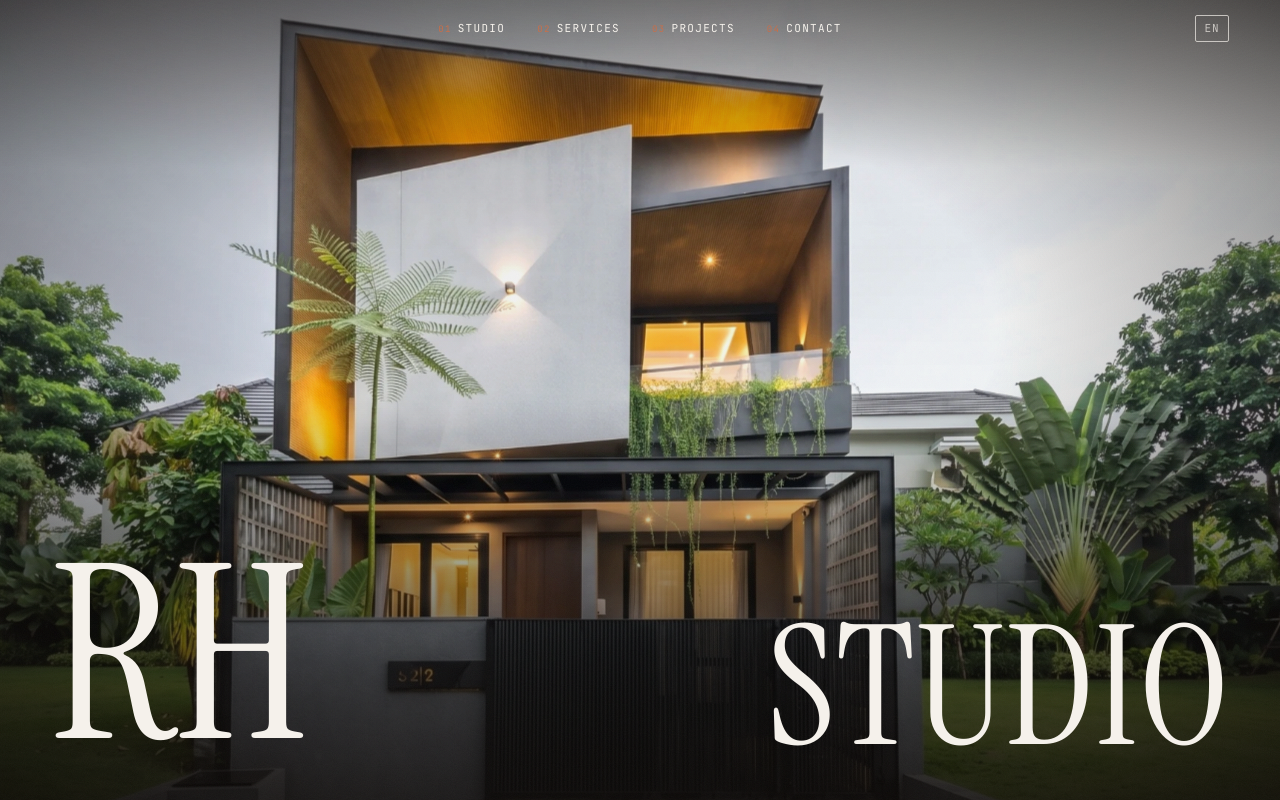
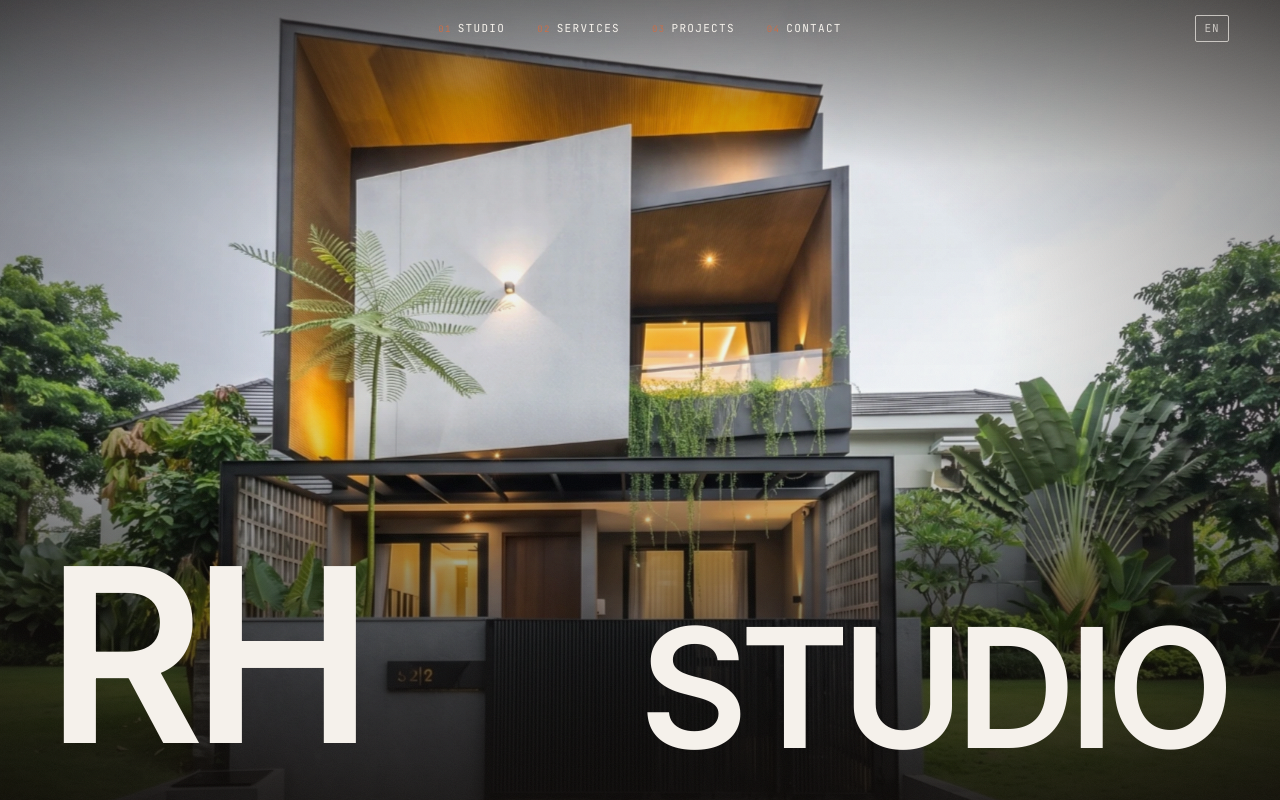
Before and after one commit to elvanrafif/RH-LANDING, a React (Vite) app: page / in a window 1280 px wide. Shown: the top 800 px of the page. Built offline with nearby package versions, Linux system fonts and the light colour scheme; no server answers.

Commit message:
fix(footer): ensure big RH STUDIO text is visible with Inter Tight and fix desktop measurement collapse

```diff
--- a/src/features/hero/TextOverlay.css
+++ b/src/features/hero/TextOverlay.css
@@ -58,19 +58,20 @@
 .h2__row {
   display: flex;
   align-items: baseline;
-  font-family: var(--font-display);
+  font-family: var(--font-sans);
+  font-weight: 600;
   color: #F5F1EB;
   line-height: .88;
 }
 .h2__row--rh {
   font-size: clamp(100px, 19vw, 290px);
-  letter-spacing: -0.03em;
+  letter-spacing: -0.04em;
   gap: 6px;
 }
 .h2__row--studio {
   font-size: clamp(56px, 13vw, 196px);
   font-style: normal;
-  letter-spacing: 0;
+  letter-spacing: -0.02em;
   justify-content: space-between;
 }
 
--- a/src/features/layout/Footer.css
+++ b/src/features/layout/Footer.css
@@ -38,7 +38,9 @@
   width: 100%;
   justify-content: space-between;
 }
-.footer__float .h2__row {
+.footer__float .h2__row,
+.footer__static-hero .h2__row,
+.footer__big-text-row .h2__row {
   color: #F5F1EB;
 }
 .footer__big-studio {
@@ -46,8 +48,22 @@
   justify-content: flex-end;
   gap: 0.01em;
 }
-.footer__float .h2__row--studio {
+.footer__float .h2__row--studio,
+.footer__static-hero .h2__row--studio,
+.footer__big-text-row .h2__row--studio {
   justify-content: flex-end;
+}
+
+/* Ensure letters in footer are always 100% visible and not hidden by hero animation */
+.footer .h2__c,
+.footer__float .h2__c,
+.footer__static-hero .h2__c,
+.footer__big-text-row .h2__c {
+  opacity: 1 !important;
+  transform: none !important;
+  animation: none !important;
+  display: inline-block;
+  color: #F5F1EB;
 }
 
 .footer__grid {
@@ -94,9 +110,9 @@
 
 /* Static version inside footer on mobile */
 .footer__static-hero {
-  display: none;
+  display: block;
   width: 100%;
-  padding-bottom: clamp(40px, 6vw, 80px);
+  padding-bottom: clamp(32px, 5vw, 60px);
 }
 
 @media (max-width: 860px), (pointer: coarse) {
--- a/src/features/layout/Footer.tsx
+++ b/src/features/layout/Footer.tsx
@@ -43,8 +43,11 @@ export const Footer: React.FC = () => {
       const row    = rowRef.current;
       const inner  = innerRef.current;
       if (!spacer || !row || !inner) return;
-      const pb = parseFloat(getComputedStyle(inner).paddingBottom) || 0;
-      spacer.style.height = `${Math.round(row.offsetHeight + pb)}px`;
+      const h = row.offsetHeight;
+      if (h > 0) {
+        const pb = parseFloat(getComputedStyle(inner).paddingBottom) || 0;
+        spacer.style.height = `${Math.round(h + pb)}px`;
+      }
     };
 
     if (document.fonts?.ready) {
@@ -75,11 +78,12 @@ export const Footer: React.FC = () => {
         const spacerBottom = spacer.getBoundingClientRect().bottom;
         const vh           = window.innerHeight;
 
+        // Gunakan visibility: hidden agar layout/offsetHeight tetap bisa diukur akurat
         if (footerTop >= vh) {
-          outer.style.display = 'none';
+          outer.style.visibility = 'hidden';
           return;
         } else {
-          outer.style.display = '';
+          outer.style.visibility = 'visible';
         }
 
         const clipTop = Math.max(0, footerTop);
```
